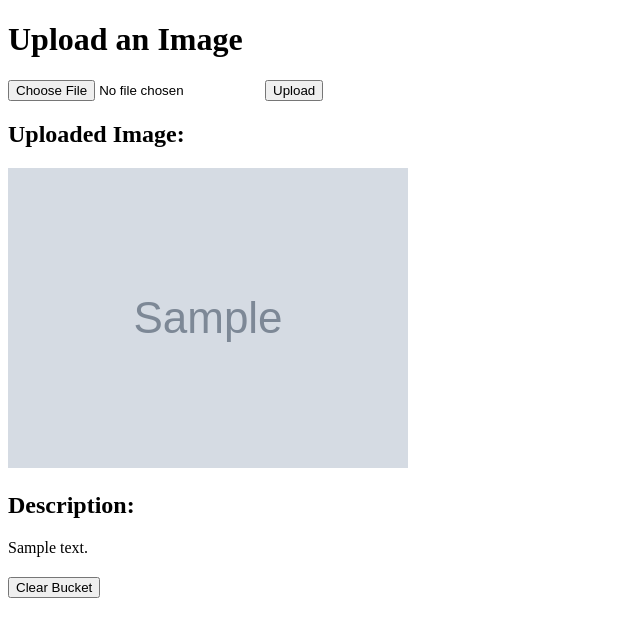
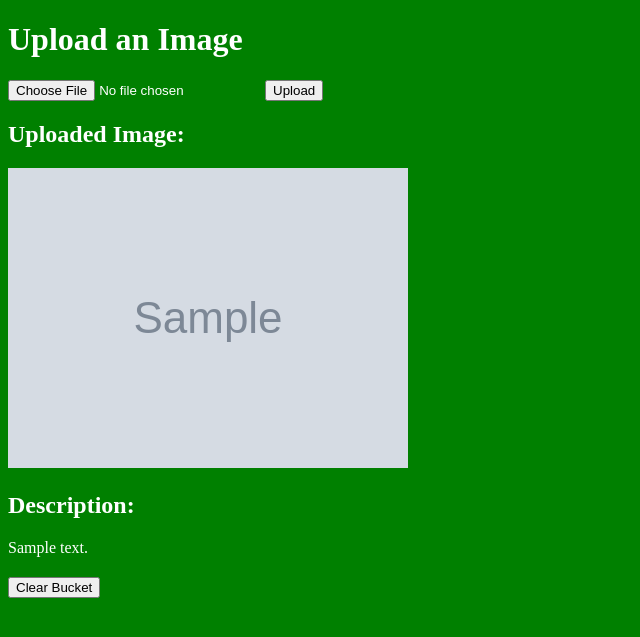
Before and after one commit to kambhampatimourish2711/image_upload_app, a Flask app: template templates/index.html in a window 1280 px wide. Shown: the top 637 px of the page, without its empty margins (0-640 px from the left). Run offline with Flask 3, Linux system fonts and the light colour scheme; the template is opened without the code that fills it: most values are stand-ins (such as "Sample title", 1, 10 or a date in 2020); grey boxes marked "Sample" are stand-in pictures.

```diff
--- a/templates/index.html
+++ b/templates/index.html
@@ -4,6 +4,14 @@
     <meta charset="UTF-8">
     <meta name="viewport" content="width=device-width, initial-scale=1.0">
     <title>Image Upload and Description</title>
+    <style>
+      body {
+          background-color: green;
+          color: white;
+      }
+  </style>
+
+
 </head>
 <body>
     <h1>Upload an Image</h1>
```
